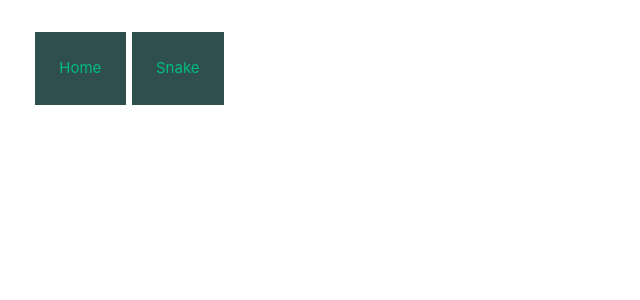
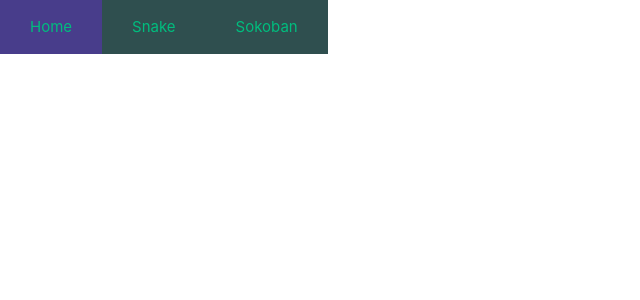
Before and after one commit to MattyJJ/GameSite-Vue, a Vue app: page /#/ in a window 1280 px wide. Shown: the top 300 px of the page, without its empty margins (0-640 px from the left). Built offline with nearby package versions, Linux system fonts and the light colour scheme.

Commit message:
Added new In-Dev Sokoban Page Updated CSS on Homebar (Purely Visual)

```diff
--- a/src/assets/main.css
+++ b/src/assets/main.css
@@ -5,13 +5,13 @@
 }
 
 #game-div {
+  padding-top: 5vh;
   display: flex;
   justify-content: center;
   align-items: center;
 }
 
 #app {
-  max-width: 1280px;
   margin: 0 auto;
   padding: 2rem;
   font-weight: normal;
--- a/src/components/HomeBar.vue
+++ b/src/components/HomeBar.vue
@@ -1,15 +1,19 @@
 <style scoped>
 #nav-bar {
+  position: fixed;
   list-style: none;
   margin: 0;
   padding: 0;
+  top: 0;
+  left: 0;
+  width: 100%;
 }
 
 .nav-item {
   display: inline-block;
   background-color: darkslategray;
 
-  padding: 2%;
+  padding: 15px 15px;
 }
 
 .nav-item:hover {
@@ -18,6 +22,10 @@
 
 .nav-text {
   display: inline;
+  width: 100%;
+  height: 100%;
+
+  padding: 15px 15px;
 }
 </style>
 
@@ -25,8 +33,9 @@
   <header></header>
   <main>
     <ul id="nav-bar">
-      <RouterLink class="nav-text" to="/"><li class="nav-item">Home</li></RouterLink>
-      <RouterLink class="nav-text" to="/snake"> <li class="nav-item">Snake</li></RouterLink>
+      <li class="nav-item"><RouterLink class="nav-text" to="/">Home</RouterLink></li>
+      <li class="nav-item"><RouterLink class="nav-text" to="/snake">Snake</RouterLink></li>
+      <li class="nav-item"><RouterLink class="nav-text" to="/sokoban">Sokoban</RouterLink></li>
     </ul>
   </main>
 </template>
--- a/src/router/index.ts
+++ b/src/router/index.ts
@@ -1,9 +1,9 @@
-import { createRouter, createWebHistory } from 'vue-router'
+import { createRouter, createWebHashHistory } from 'vue-router'
 
 import HomeView from '../views/HomeView.vue'
 
 const router = createRouter({
-  history: createWebHistory(import.meta.env.BASE_URL),
+  history: createWebHashHistory(),
   //history: createWebHashHistory(import.meta.env.BASE_URL),
   routes: [
     {
@@ -19,6 +19,11 @@ const router = createRouter({
       // which is lazy-loaded when the route is visited.
       component: () => import('../views/SnakeView.vue'),
     },
+    {
+      path: '/sokoban',
+      name: 'sokoban',
+      component: () => import('../views/SokobanView.vue'),
+    },
   ],
 })
 
--- /dev/null
+++ b/src/views/SokobanView.vue
@@ -0,0 +1,12 @@
+<style scoped></style>
+
+<template>
+  <header></header>
+  <main>
+    <HomeBar></HomeBar>
+  </main>
+</template>
+
+<script setup lang="ts">
+import HomeBar from '@/components/HomeBar.vue'
+</script>
```
Also changed, not shown: 4 other files (tests, documents, lock files or other folders).
